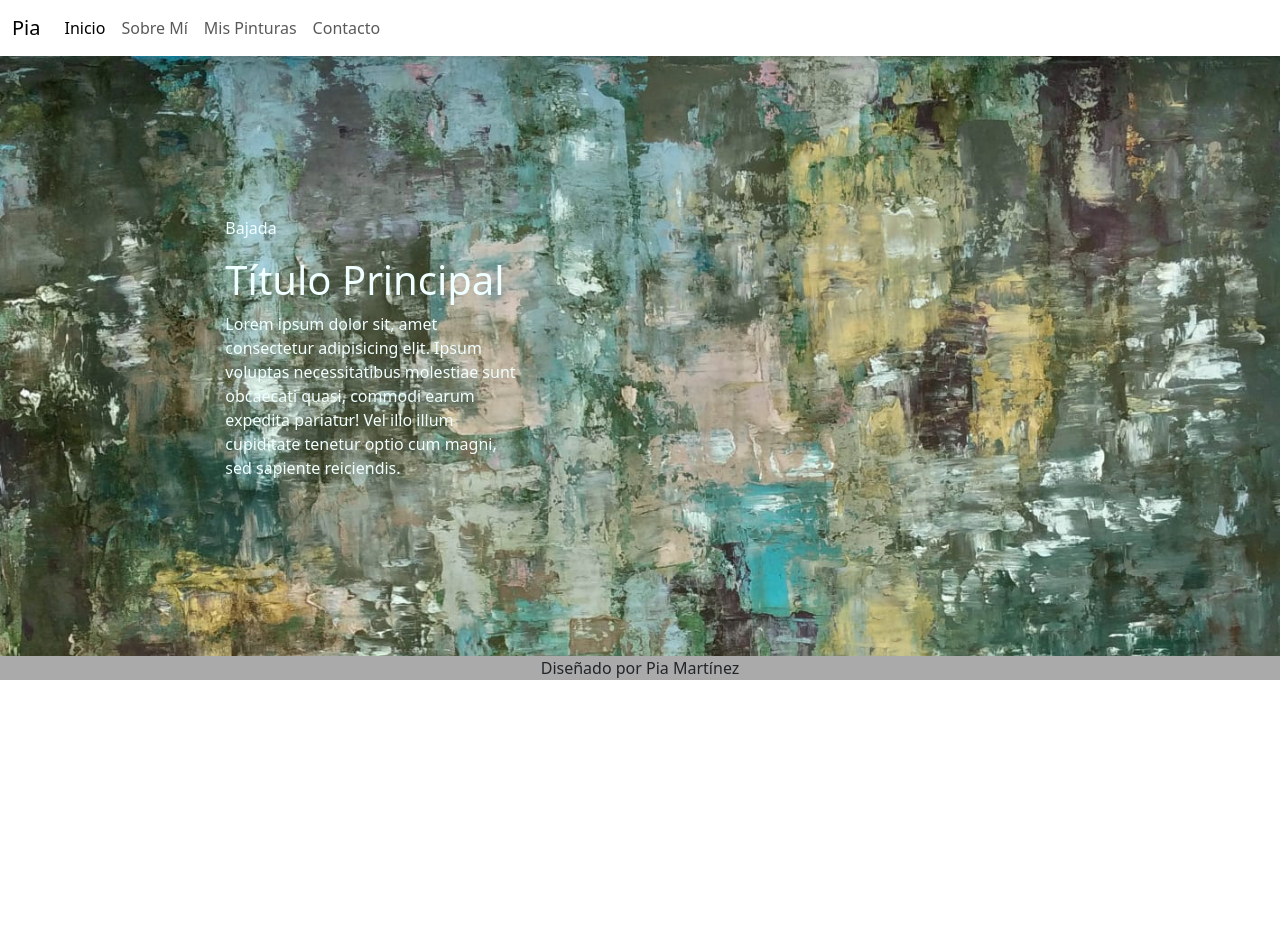
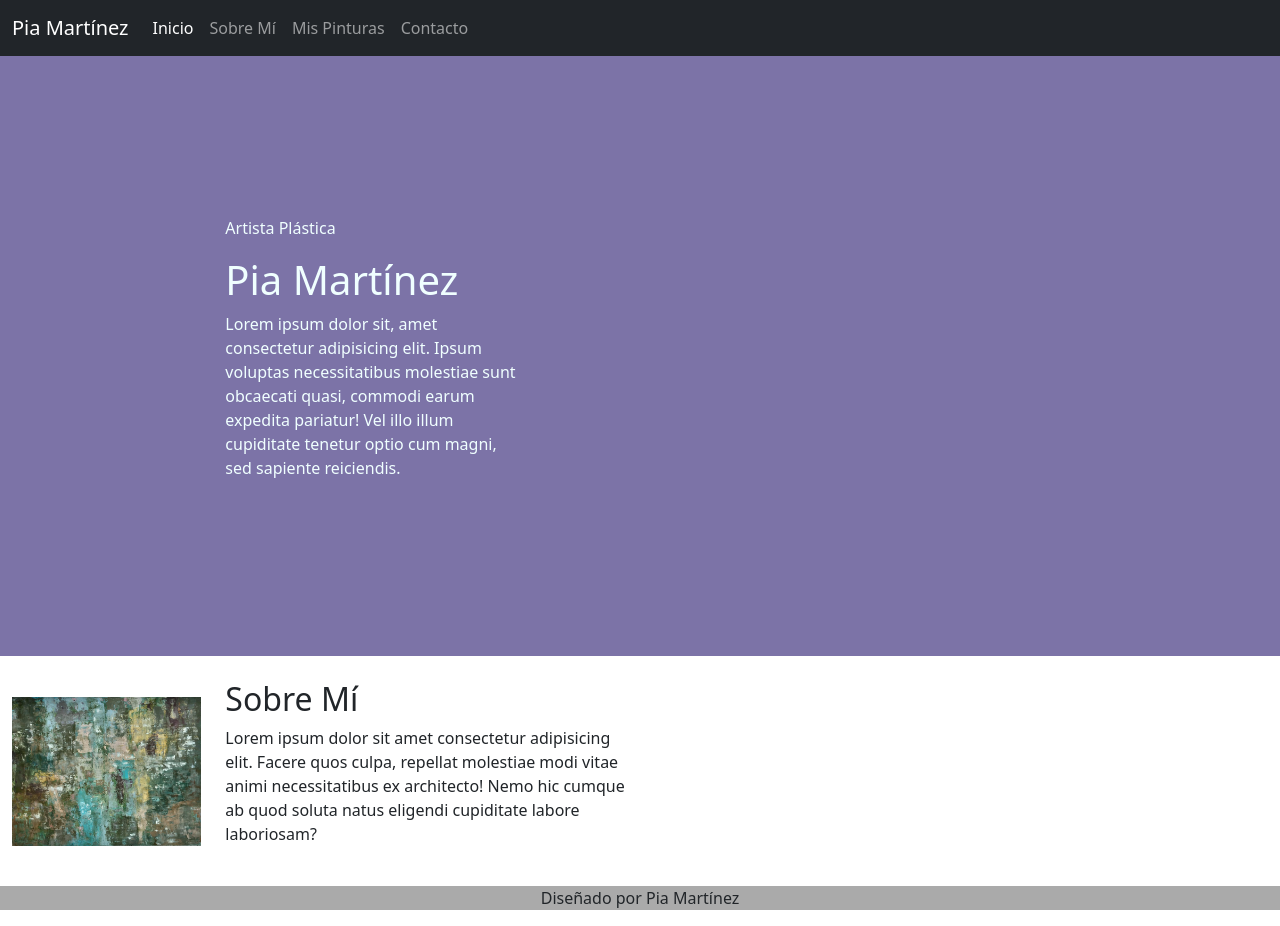
Before and after one commit to Pia87/Proyecto, a plain HTML site: page index.html in a window 1280 px wide. Before the commit the page ends 800 px from the top, so only its background shows below. Drawn offline with nearby package versions, Linux system fonts and the light colour scheme; a web font is replaced by a local one.

Commit message:
agregué sección sobre mí

```diff
--- a/css/estilo.css
+++ b/css/estilo.css
@@ -4,7 +4,7 @@ nav{
 
 }
 .hero{
-    background: url(../img/camposhero.jpeg.jpeg) no-repeat;
+    background-color: rgb(124, 115, 167);
     background-size: cover;
     height: 50vh;
     min-height: 600px;
--- a/index.html
+++ b/index.html
@@ -15,7 +15,7 @@
 
 <body>
     <header>
-        <nav class="navbar navbar-expand-lg ">
+        <nav class="navbar navbar-expand-lg navbar-dark bg-dark">
             <div class="container-fluid">
                 <button class="navbar-toggler" type="button" data-bs-toggle="collapse"
                     data-bs-target="#navbarTogglerDemo01" aria-controls="navbarTogglerDemo01" aria-expanded="false"
@@ -23,7 +23,7 @@
                     <span class="navbar-toggler-icon"></span>
                 </button>
                 <div class="collapse navbar-collapse" id="navbarTogglerDemo01">
-                    <a class="navbar-brand" href="#">Pia</a>
+                    <a class="navbar-brand">Pia Martínez</a>
                     <ul class="navbar-nav me-auto mb-2 mb-lg-0">
                         <li class="nav-item">
                             <a class="nav-link active" aria-current="page" href="#">Inicio</a>
@@ -38,7 +38,7 @@
                             <a class="nav-link" href="#">Contacto</a>
                         </li>
                     </ul>
-                <!-- <form class="d-flex" role="search">
+                    <!-- <form class="d-flex" role="search">
                   <input class="form-control me-2" type="search" placeholder="Search" aria-label="Search">
                   <button class="btn btn-outline-success" type="submit">Search</button>
                 </form> -->
@@ -50,12 +50,23 @@
         <div class="container-fluid">
             <div id="Inicio" class="row align-items-center hero">
                 <div class="col-lg-3 offset-lg-2">
-                    <p>Bajada</p>
-                    <h1>Título Principal</h1>
-                    <p>Lorem ipsum dolor sit, amet consectetur adipisicing elit. Ipsum voluptas necessitatibus molestiae sunt obcaecati quasi, commodi earum expedita pariatur! Vel illo illum cupiditate tenetur optio cum magni, sed sapiente reiciendis.</p>
+                    <p>Artista Plástica</p>
+                    <h1>Pia Martínez</h1>
+                    <p>Lorem ipsum dolor sit, amet consectetur adipisicing elit. Ipsum voluptas necessitatibus molestiae
+                        sunt obcaecati quasi, commodi earum expedita pariatur! Vel illo illum cupiditate tenetur optio
+                        cum magni, sed sapiente reiciendis.</p>
 
                 </div>
 
+            </div>
+            <div id="sobremi" class="row align-items-center py-4">
+                <div class="col-lg-2 col-md-3 d-none d-sm-block">
+                    <img src="img/camposhero.jpeg.jpeg" alt="sobremi" class="img-fluid">
+                </div>
+                <div class="col-lg-4 col-md-6 mt-sm-0">
+                    <h2>Sobre Mí</h2>
+                    <p>Lorem ipsum dolor sit amet consectetur adipisicing elit. Facere quos culpa, repellat molestiae modi vitae animi necessitatibus ex architecto! Nemo hic cumque ab quod soluta natus eligendi cupiditate labore laboriosam?</p>
+                </div>
             </div>
 
 
```
